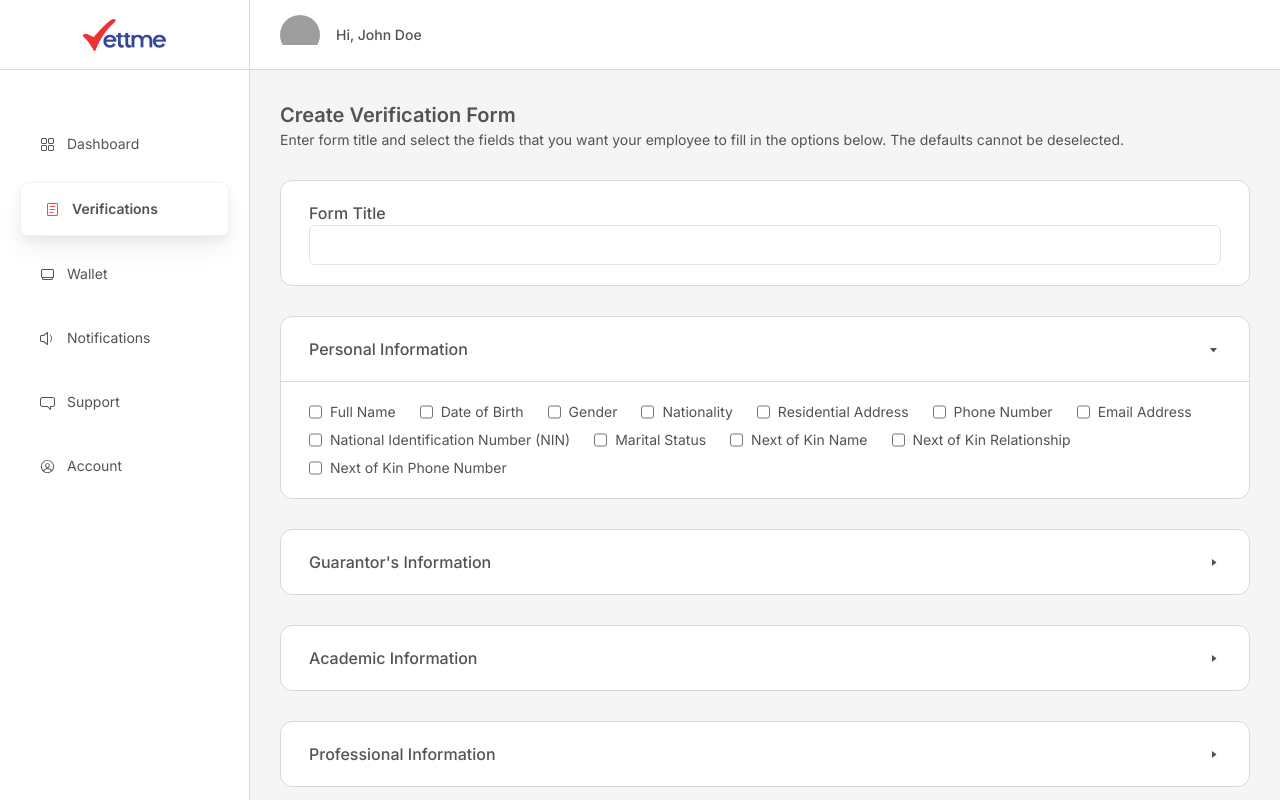
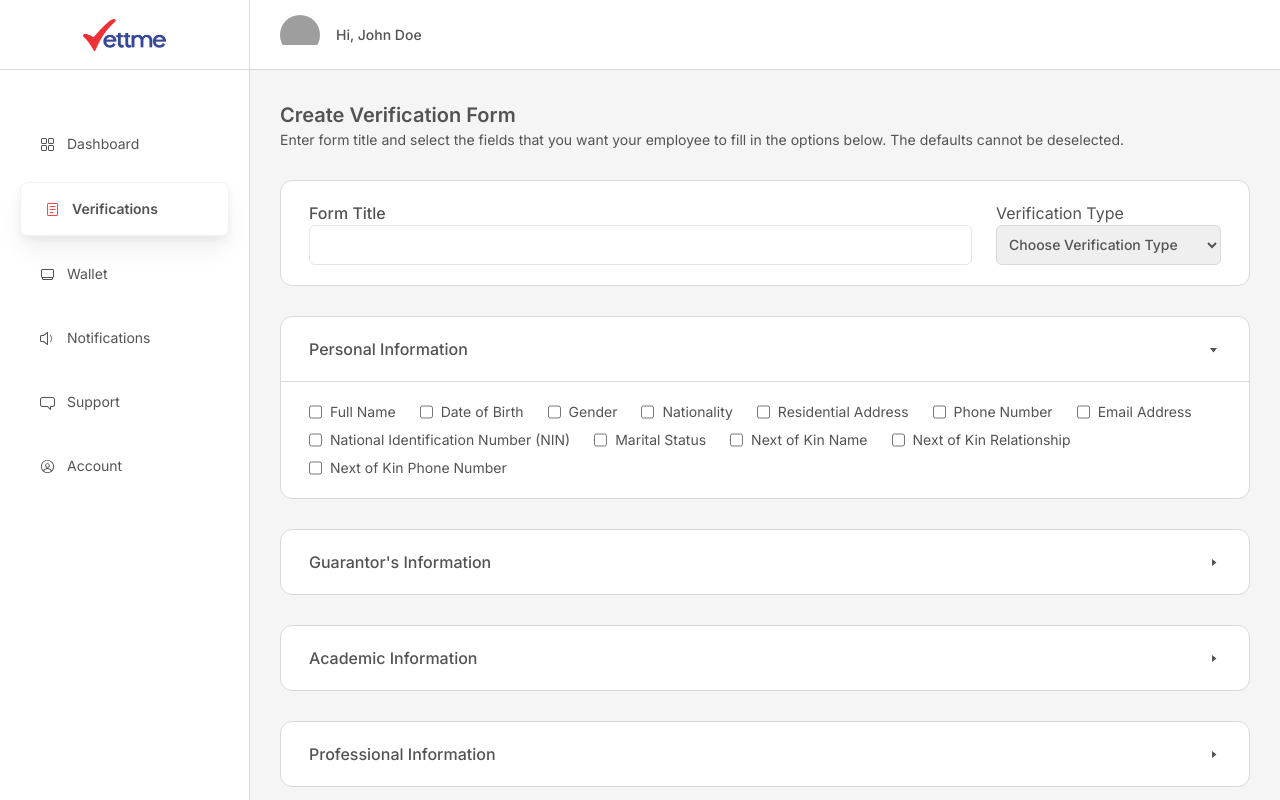
Before and after one commit to upgraded57/vettme_pro, a React (Vite) app: page /verifications/new/form in a window 1280 px wide. Built offline with nearby package versions, Linux system fonts and the light colour scheme; sample sign-in values are in the browser's storage; grey boxes are pictures that could not be loaded.

Commit message:
Added verification type

```diff
--- a/src/index.css
+++ b/src/index.css
@@ -70,6 +70,7 @@ body {
   background: var(--bg-clr);
   color: var(--base-clr) !important;
   font-family: "inter", sans-serif;
+  scroll-behavior: smooth;
 }
 
 *::-webkit-scrollbar {
--- a/src/pages/user/dashboard/Dashboard.tsx
+++ b/src/pages/user/dashboard/Dashboard.tsx
@@ -92,7 +92,7 @@ export default function Dashboard() {
 
       <div className="w-full p-4 bg-white border-[1px] border-stroke-clr rounded-xl">
         <div className="flex justify-between items-center mb-4">
-          <h3 className="font-medium">Recent Items</h3>
+          <h3 className="font-medium">Recent Activities</h3>
           <Link to="/notifications" className="text-sm hover:underline">
             See All
           </Link>
--- a/src/pages/user/notification/Notification.tsx
+++ b/src/pages/user/notification/Notification.tsx
@@ -71,14 +71,16 @@ export default function Notification() {
         >
           <div className="flex items-center gap-2">
             <div
-              className={`w-10 h-10 aspect-square rounded-full ${
+              className={`w-10 h-10 aspect-square rounded-full flex items-center justify-center text-sm ${
                 item.type === 1
                   ? "bg-purple-400"
                   : item.type === 2
                   ? "bg-orange-300"
                   : "bg-green-600"
               }`}
-            ></div>
+            >
+              NT
+            </div>
             <div className="w-full flex justify-between items-center gap-4">
               <div className="w-full">
                 <h3 className="font-medium">{item.title}</h3>
--- a/src/pages/user/setup/FormSetup.tsx
+++ b/src/pages/user/setup/FormSetup.tsx
@@ -83,8 +83,8 @@ export default function FormSetup() {
           </p>
         </div>
 
-        <div className="w-full py-5 px-7 rounded-xl border-[1px] border-stroke-clr bg-white mb-[30px]">
-          <label htmlFor="title">
+        <div className="w-full py-5 px-7 rounded-xl border-[1px] border-stroke-clr bg-white mb-[30px] flex gap-6">
+          <label htmlFor="title" className="block w-full">
             <p className="text-[16px] font-medium">Form Title</p>
             <Input
               type="text"
@@ -96,6 +96,16 @@ export default function FormSetup() {
                 })
               }
             />
+          </label>
+          <label htmlFor="">
+            <p className="text-[16px]">Verification Type</p>
+            <select name="type" id="type" className="btn px-2">
+              <option value="">Choose Verification Type</option>
+              <option value="personnel">Personnel Verification</option>
+              <option value="loan">Loan Verification Type</option>
+              <option value="criminal">Criminal Record Verification</option>
+              <option value="other">Other Verification</option>
+            </select>
           </label>
         </div>
 
--- a/src/pages/user/support/Support.tsx
+++ b/src/pages/user/support/Support.tsx
@@ -2,6 +2,7 @@ import images from "@/assets/Images";
 import { Button } from "@/components/ui/button";
 import { Input } from "@/components/ui/input";
 import { PaperPlaneIcon } from "@radix-ui/react-icons";
+import { useEffect } from "react";
 import { Link } from "react-router-dom";
 
 export default function Support() {
@@ -47,6 +48,16 @@ export default function Support() {
       time: "Monday, Oct 12, 2024 | 12:00 AM",
     },
   ];
+
+  const scrollToLastMessage = () => {
+    const messagesBox = document.getElementById("messages-box");
+    if (!messagesBox) return;
+    messagesBox.scrollTop = messagesBox.scrollHeight;
+  };
+
+  useEffect(() => {
+    scrollToLastMessage();
+  }, [messages]);
   return (
     <>
       <div className="mb-[30px]">
@@ -55,7 +66,7 @@ export default function Support() {
       </div>
 
       <div className="w-full flex gap-6">
-        <div className="basis-2/3 bg-white rounded-xl border-[1px] border-stroke-clr overflow-hidden">
+        <div className=" basis-2/3 bg-white rounded-xl border-[1px] border-stroke-clr overflow-hidden">
           <div className="w-full p-4 flex items-center gap-3 border-b-[1px] border-stroke-clr">
             <div className="w-10 h-10 rounded-full aspect-square p-2 border-[1px] border-green-600 relative">
               <img
@@ -72,7 +83,10 @@ export default function Support() {
               </small>
             </div>
           </div>
-          <div className="w-full flex flex-col gap-3 p-3 h-[400px] overflow-y-scroll">
+          <div
+            id="messages-box"
+            className="w-full flex flex-col gap-3 p-3 h-[400px] overflow-y-scroll scroll-smooth"
+          >
             {messages.map((message, idx) => (
               <div
                 key={idx}
```
